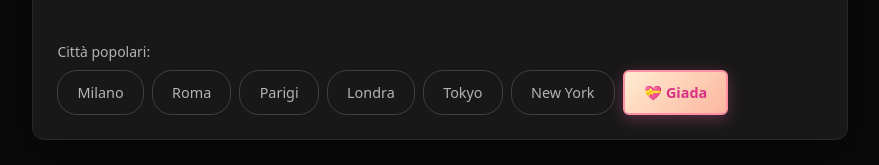
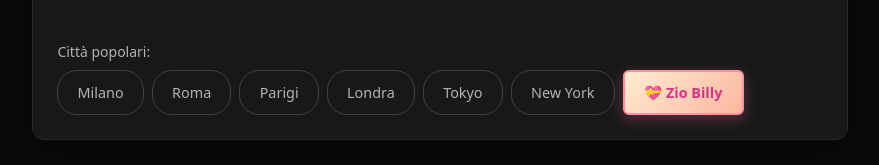
Before and after one commit to NamelessKing/epicode-S10-L5-week-project_Giada_Forecast, a React (Vite) app: page / in a window 1280 px wide. Shown: the part 1132-1297 px from the top of the page, without its empty margins (200-1079 px from the left). Built offline with nearby package versions, Linux system fonts and the light colour scheme.

Commit message:
Fix WeatherDetail syntax error and update Giada button text

```diff
--- a/src/pages/Homepage.jsx
+++ b/src/pages/Homepage.jsx
@@ -140,7 +140,7 @@ const Homepage = () => {
                         }`}
                         onClick={() => navigate(`/weather/${popularCity}`)}
                       >
-                        {popularCity === "Giada" ? "💝 Giada" : popularCity}
+                        {popularCity === "Giada" ? "💝 Zio Billy" : popularCity}
                       </Button>
                     ))}
                   </div>
--- a/src/pages/WeatherDetail.jsx
+++ b/src/pages/WeatherDetail.jsx
@@ -16,11 +16,6 @@ const WeatherDetail = () => {
   const [forecast, setForecast] = useState(null);
   const [loading, setLoading] = useState(true);
   const [error, setError] = useState(null);
-
-  // Easter egg: se la città è "Giada", mostra il componente speciale
-  if (city && city.toLowerCase() === "giada") {
-    return <GiadaEasterEgg />;
-  }
 
   useEffect(() => {
     const fetchWeatherData = async () => {
@@ -61,11 +56,18 @@ const WeatherDetail = () => {
     }
   }, [city, searchParams]);
 
+  // Easter egg: se la città è "Giada", mostra il componente speciale
+  if (city && city.toLowerCase() === "giada") {
+    return <GiadaEasterEgg />;
+  }
+
   if (loading) {
     return (
       <Container className="py-3 text-center">
-        <Spinner animation="border" variant="primary" className="mb-2" />
-        <p className="text-muted">Caricamento dati meteo per {city}...</p>
+        <Spinner animation="border" role="status" variant="light">
+          <span className="visually-hidden">Caricamento...</span>
+        </Spinner>
+        <p className="mt-3 text-muted">Caricamento dati meteo...</p>
       </Container>
     );
   }
```
